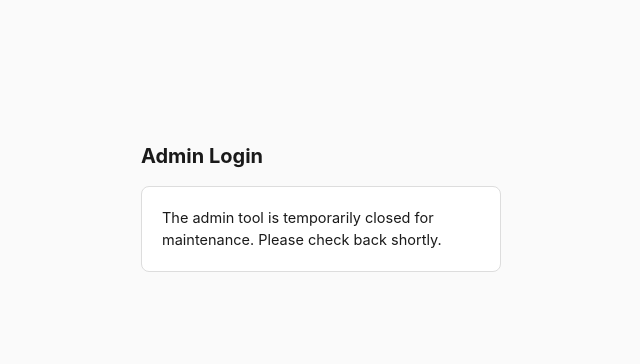
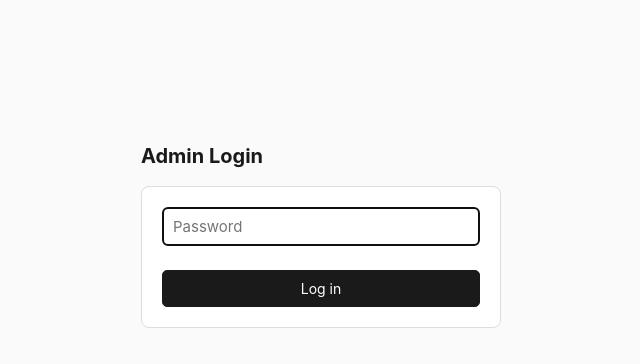
Before and after one commit to claydd218/younglife-university-map, a website: page bigtime/login.html in a window 1280 px wide. Shown: the whole page, without its empty margins (319-959 px from the left). Drawn offline with Linux system fonts and the light colour scheme.

Commit message:
TEMP: unhide the real login form on this preview branch for testing
Matches the maintenance.js flip in a04885b — the login page's
maintenance notice/hidden form was static HTML, not tied to that JS
constant, so flipping MAINTENANCE_MODE alone didn't actually make the
form reachable. Revert alongside a04885b before merging.

Co-Authored-By: Claude Sonnet 5 <noreply@anthropic.com>

```diff
--- a/bigtime/login.html
+++ b/bigtime/login.html
@@ -68,10 +68,10 @@
        reopen. worker/routes/login.js also rejects POSTs to the login API
        directly while this is in place (defense in depth against a
        bookmarked/cached copy of this form). -->
-  <div class="maintenance-notice" id="maintenance-notice">
+  <div class="maintenance-notice" id="maintenance-notice" hidden>
     The admin tool is temporarily closed for maintenance. Please check back shortly.
   </div>
-  <form method="POST" action="/bigtime/api/login" hidden>
+  <form method="POST" action="/bigtime/api/login">
     <div class="error" id="error" hidden>Login failed — check your password and try again.</div>
     <input type="password" name="password" placeholder="Password" autofocus required>
     <div class="cf-turnstile" data-sitekey="0x4AAAAAAEV3Hr6PnCCyLUxb"></div>
```
